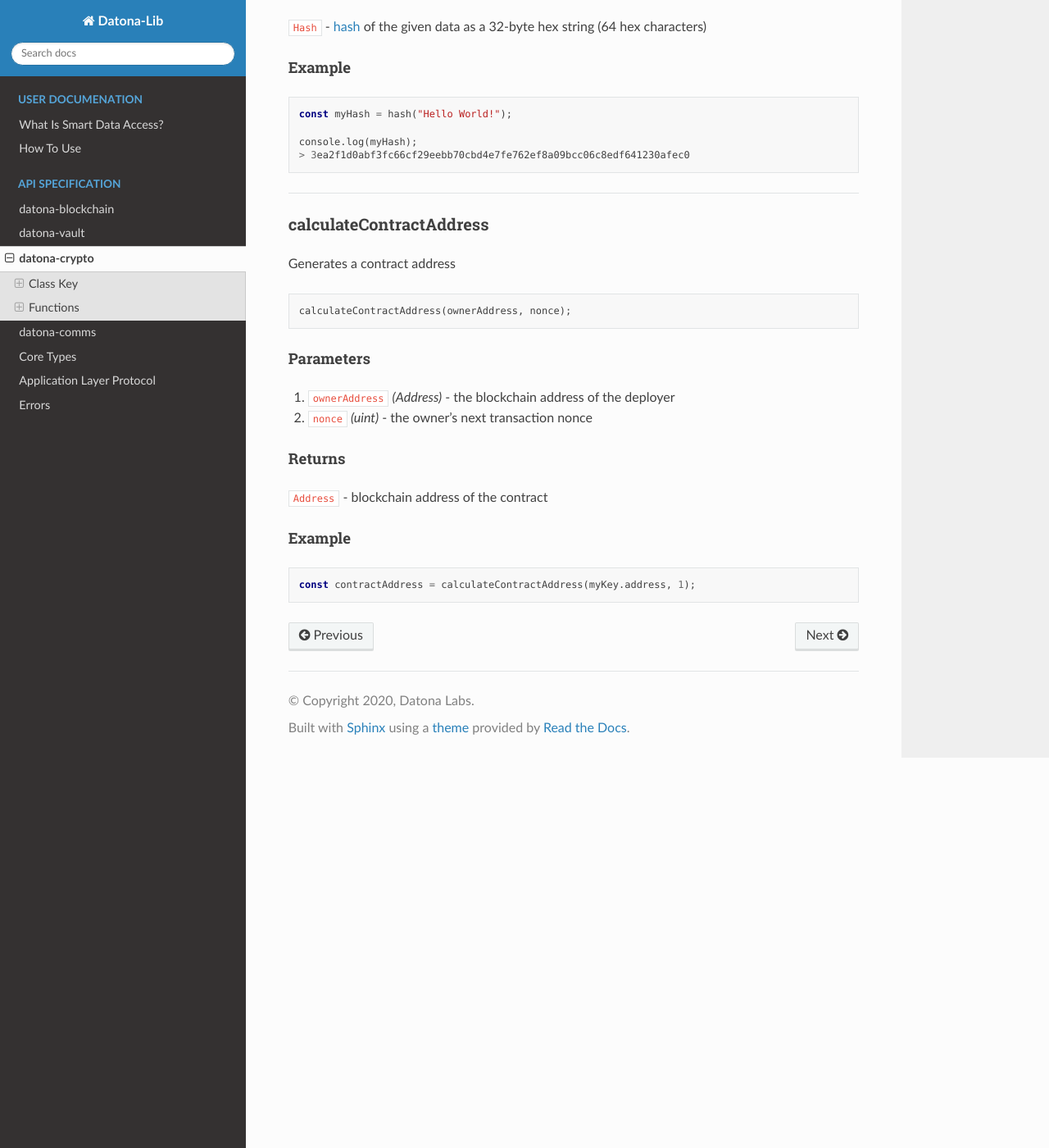
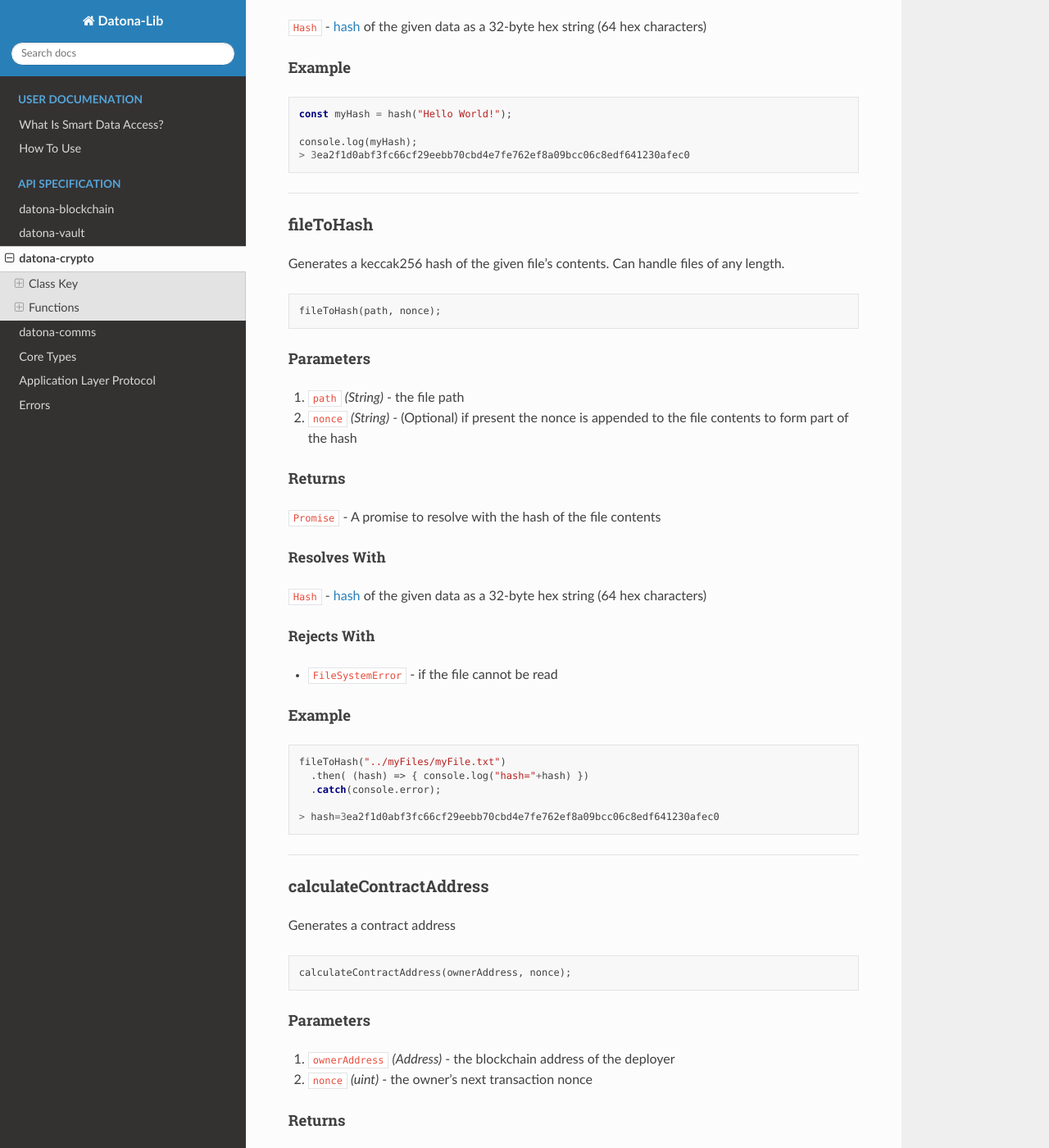
Before and after one commit to Datona-Labs/datona-lib, a Sphinx documentation site: the page built from docs/datona-crypto.rst, in a window 1280 px wide and 1400 px high, scrolled down 5605 px. Shown: the whole window at 82% size. Built offline with Sphinx 7.4.7 and the Read the Docs theme 2.0.0, drawn with Linux system fonts in a browser that asks for light colours; some of the changed text lies outside the part shown.

```diff
--- a/docs/datona-crypto.rst
+++ b/docs/datona-crypto.rst
@@ -348,6 +348,53 @@ Example
 
 -----------------------------------------------------------------------------
 
+fileToHash
+==========
+
+Generates a keccak256 hash of the given file's contents.  Can handle files of any length.
+
+.. code-block:: javascript
+
+    fileToHash(path, nonce);
+
+----------
+Parameters
+----------
+
+1. ``path`` *(String)* - the file path
+2. ``nonce`` *(String)* - (Optional) if present the nonce is appended to the file contents to form part of the hash
+
+-------
+Returns
+-------
+
+``Promise`` - A promise to resolve with the hash of the file contents
+
+Resolves With
+~~~~~~~~~~~~~
+
+``Hash`` - :ref:`hash<Types>` of the given data as a 32-byte hex string (64 hex characters)
+
+Rejects With
+~~~~~~~~~~~~
+
+* ``FileSystemError`` - if the file cannot be read
+
+-------
+Example
+-------
+
+.. code-block:: javascript
+
+  fileToHash("../myFiles/myFile.txt")
+    .then( (hash) => { console.log("hash="+hash) })
+    .catch(console.error);
+
+  > hash=3ea2f1d0abf3fc66cf29eebb70cbd4e7fe762ef8a09bcc06c8edf641230afec0
+
+
+-----------------------------------------------------------------------------
+
 calculateContractAddress
 ========================
 
@@ -377,3 +424,102 @@ Example
 .. code-block:: javascript
 
   const contractAddress = calculateContractAddress(myKey.address, 1);
+
+-----------------------------------------------------------------------------
+
+publicKeyToAddress
+==================
+
+Calculates the address from a public key
+
+.. code-block:: javascript
+
+    publicKeyToAddress(publicKey);
+
+----------
+Parameters
+----------
+
+1. ``publicKey`` *(Uint8Array)* - public key as a byte buffer
+
+-------
+Returns
+-------
+
+``Address`` - blockchain address of the public key
+
+-------
+Example
+-------
+
+.. code-block:: javascript
+
+  const address = publicKeyToAddress(myKey.publicKey);
+
+
+-----------------------------------------------------------------------------
+
+hexToUint8Array
+===============
+
+Basic conversion function to convert a hex string to a Uint8Array
+
+.. code-block:: javascript
+
+    hexToUint8Array(hex);
+
+----------
+Parameters
+----------
+
+1. ``hex`` *(String)* - string of hex characters (without ``0x`` prefix)
+
+-------
+Returns
+-------
+
+``Uint8Array`` - Uint8Array representation of the hex string
+
+-------
+Example
+-------
+
+.. code-block:: javascript
+
+  const array = hexToUint8Array("010203fdfeff");
+
+
+-----------------------------------------------------------------------------
+
+uint8ArrayToHex
+===============
+
+Basic conversion function to convert a Uint8Array to a hex string
+
+.. code-block:: javascript
+
+    uint8ArrayToHex(array);
+
+----------
+Parameters
+----------
+
+1. ``array`` *(Uint8Array)* - array to convert
+
+-------
+Returns
+-------
+
+``String`` - hex representation of the array (without ``0x`` prefix)
+
+-------
+Example
+-------
+
+.. code-block:: javascript
+
+  const myArray = new Uint8Array([1, 2, 3, 253, 254, 255]);
+  const hex = uint8ArrayToHex(myArray);
+  console.log(hex)
+
+  > 010203fdfeff
```
Also changed, not shown: docs/datona-blockchain.rst (+32 -0 lines), 12 other files.
